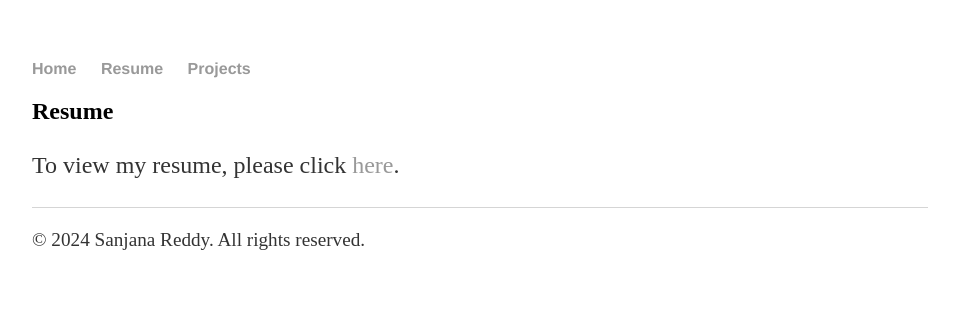
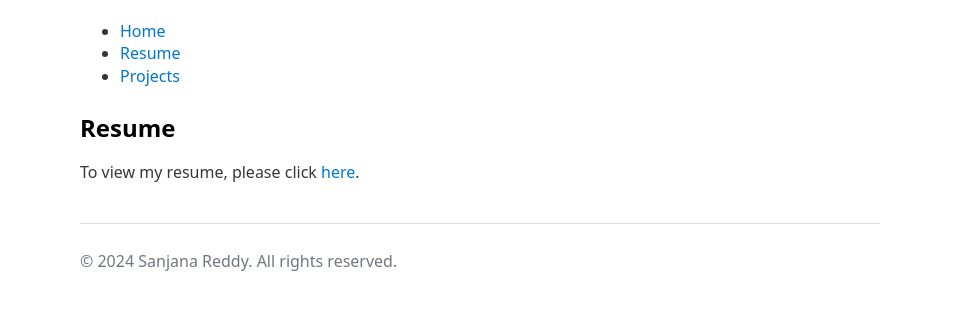
Before and after one commit to s-sanreddy/s-sanreddy, a plain HTML site: page resume.html in a window 1280 px wide. Shown: the whole page, without its empty margins (160-1119 px from the left). Drawn offline with nearby package versions, Linux system fonts and the light colour scheme.

Commit message:
Update resume.html
water.css

```diff
--- a/resume.html
+++ b/resume.html
@@ -4,7 +4,7 @@
   <meta charset="UTF-8">
   <meta name="viewport" content="width=device-width, initial-scale=1.0">
   <title>Sanjana Reddy's Resume</title>
-  <link rel="stylesheet" href="css/styles.css">
+  <link rel="stylesheet" href="https://cdn.jsdelivr.net/npm/water.css@2/out/water.css">
 </head>
 <body>
   <nav>
```
